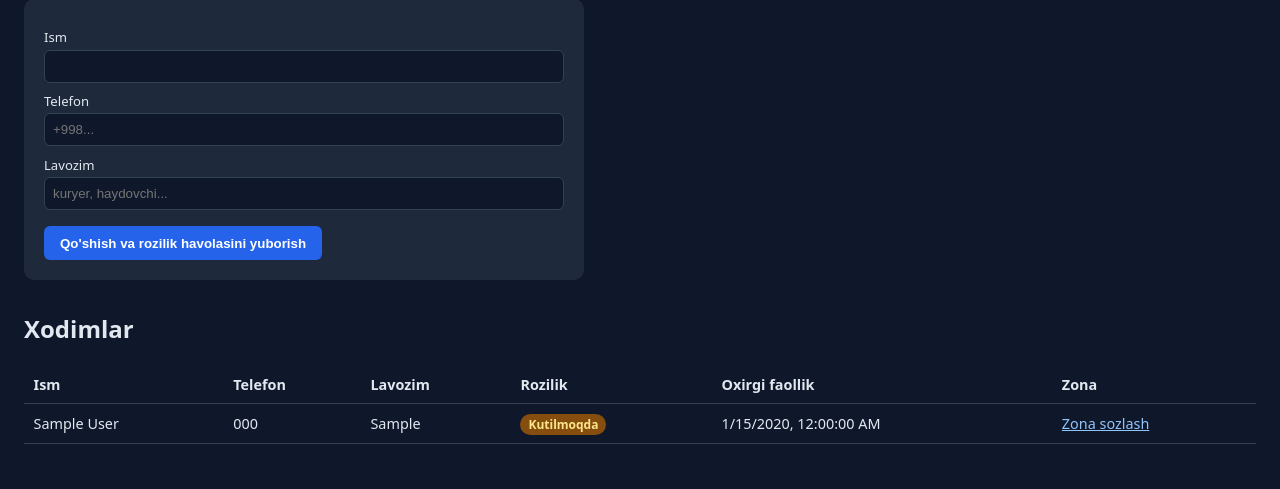
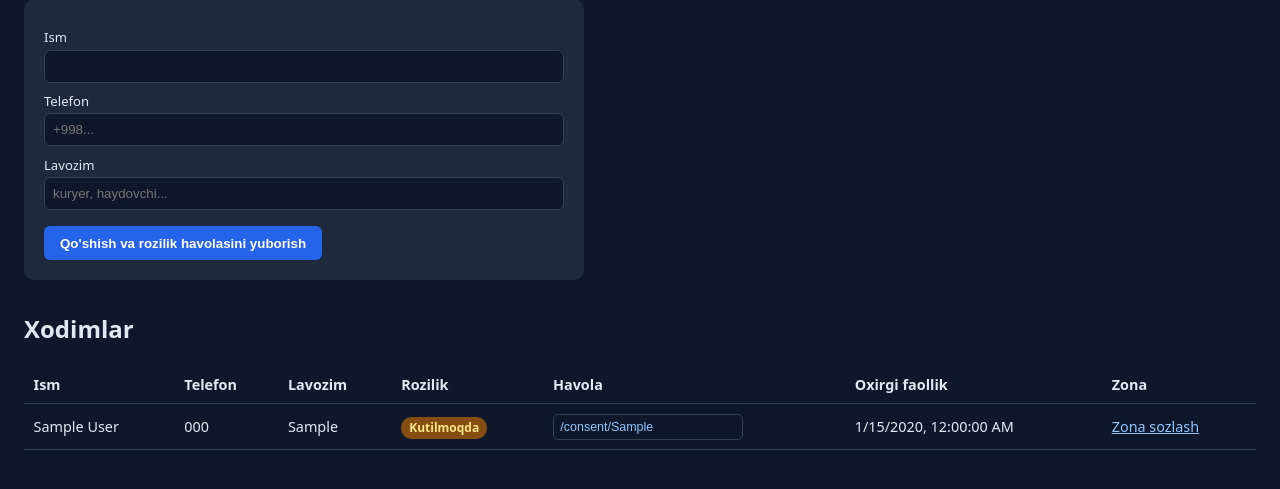
Before and after one commit to mustafaevilham/ilham-github, a Node server app: page /admin in a window 1280 px wide. Shown: the part 154-643 px from the top of the page. Run offline with Node 20, Linux system fonts and the light colour scheme; the visitor is signed in with stand-in values (Sample User, id 1); tables that the repository leaves empty hold one stand-in row (values such as "Sample post"); some libraries are stand-ins or nearby versions.

Commit message:
gps-monitoring: show consent link in admin dashboard
The SMS is stubbed to console in this phase, so the admin needs the
consent link visible in the UI to send it to the employee. Add a
read-only, click-to-select link field per employee.

Co-Authored-By: Claude Opus 4.8 <noreply@anthropic.com>
Claude-Session: https://claude.ai/code/session_01Guy5YBpcruFNmzChmCRm2Y

```diff
--- a/gps-monitoring/views/admin-dashboard.ejs
+++ b/gps-monitoring/views/admin-dashboard.ejs
@@ -20,6 +20,7 @@
     input { width: 100%; padding: .5rem; border-radius: 6px; border: 1px solid #334155; background: #0f172a; color: #e2e8f0; box-sizing: border-box; }
     .add-btn { margin-top: 1rem; padding: .6rem 1rem; border: 0; border-radius: 6px; background: #2563eb; color: #fff; font-weight: 600; cursor: pointer; }
     a.zone { color: #93c5fd; }
+    input.link { width: 190px; padding: .3rem .4rem; border-radius: 5px; border: 1px solid #334155; background: #0f172a; color: #93c5fd; font-size: .78rem; }
   </style>
 </head>
 <body>
@@ -49,7 +50,7 @@
     <h2 style="margin-top:2rem">Xodimlar</h2>
     <table>
       <thead>
-        <tr><th>Ism</th><th>Telefon</th><th>Lavozim</th><th>Rozilik</th><th>Oxirgi faollik</th><th>Zona</th></tr>
+        <tr><th>Ism</th><th>Telefon</th><th>Lavozim</th><th>Rozilik</th><th>Havola</th><th>Oxirgi faollik</th><th>Zona</th></tr>
       </thead>
       <tbody>
         <% employees.forEach(function (e) { %>
@@ -64,12 +65,20 @@
                 <span class="badge pending">Kutilmoqda</span>
               <% } %>
             </td>
+            <td>
+              <% if (e.consent_token) { %>
+                <input class="link" type="text" readonly
+                       value="/consent/<%= e.consent_token %>"
+                       onclick="this.select()"
+                       title="Xodimga yuboriladigan rozilik havolasi">
+              <% } else { %>—<% } %>
+            </td>
             <td><%= e.last_seen ? new Date(e.last_seen).toLocaleString() : '—' %></td>
             <td><a class="zone" href="/admin/employees/<%= e.id %>/zone">Zona sozlash</a></td>
           </tr>
         <% }); %>
         <% if (employees.length === 0) { %>
-          <tr><td colspan="6">Hali xodim qo'shilmagan.</td></tr>
+          <tr><td colspan="7">Hali xodim qo'shilmagan.</td></tr>
         <% } %>
       </tbody>
     </table>
```
Also changed, not shown: gps-monitoring/test/adminRoutes.test.js (+15 -0 lines).
